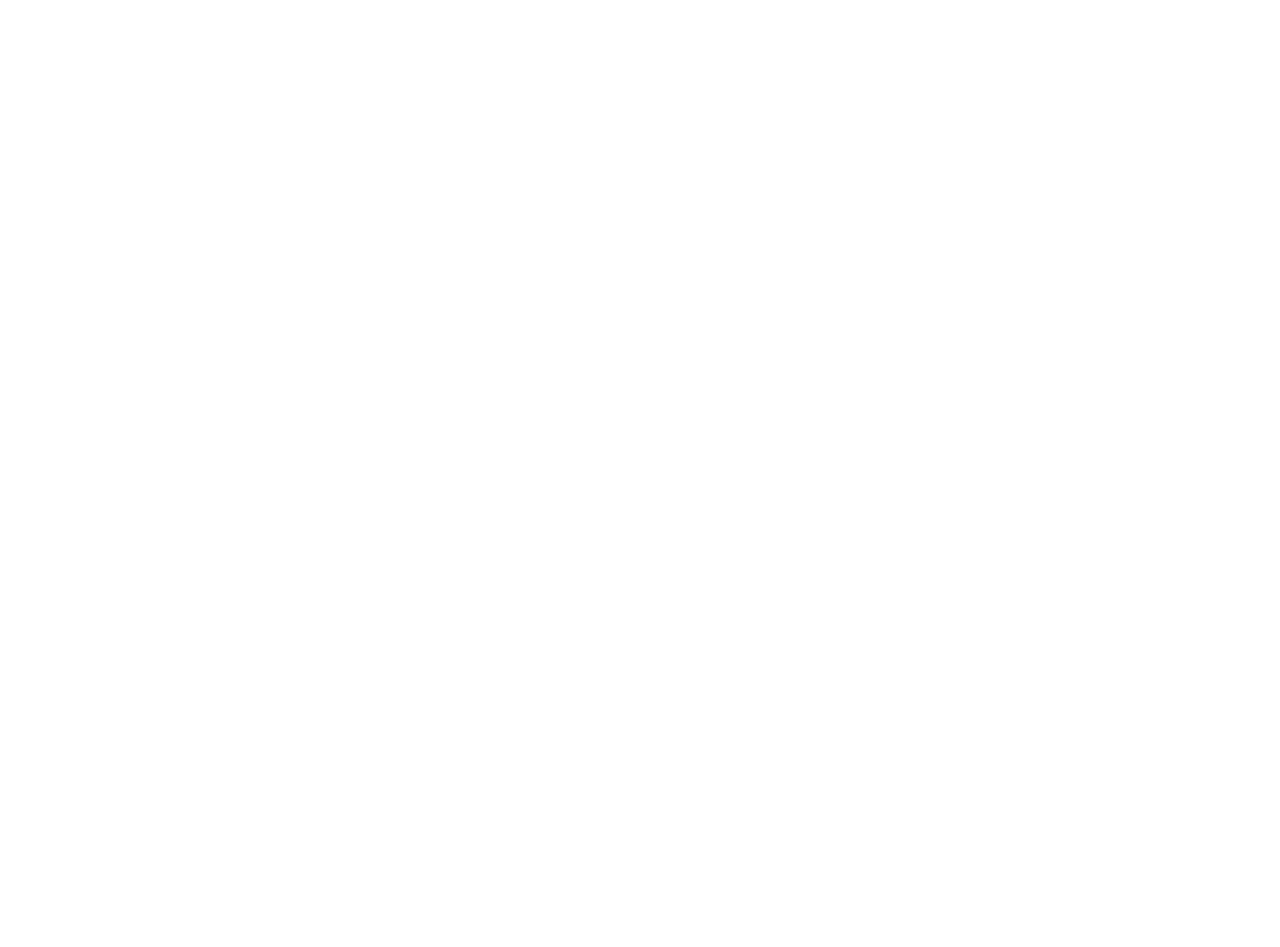
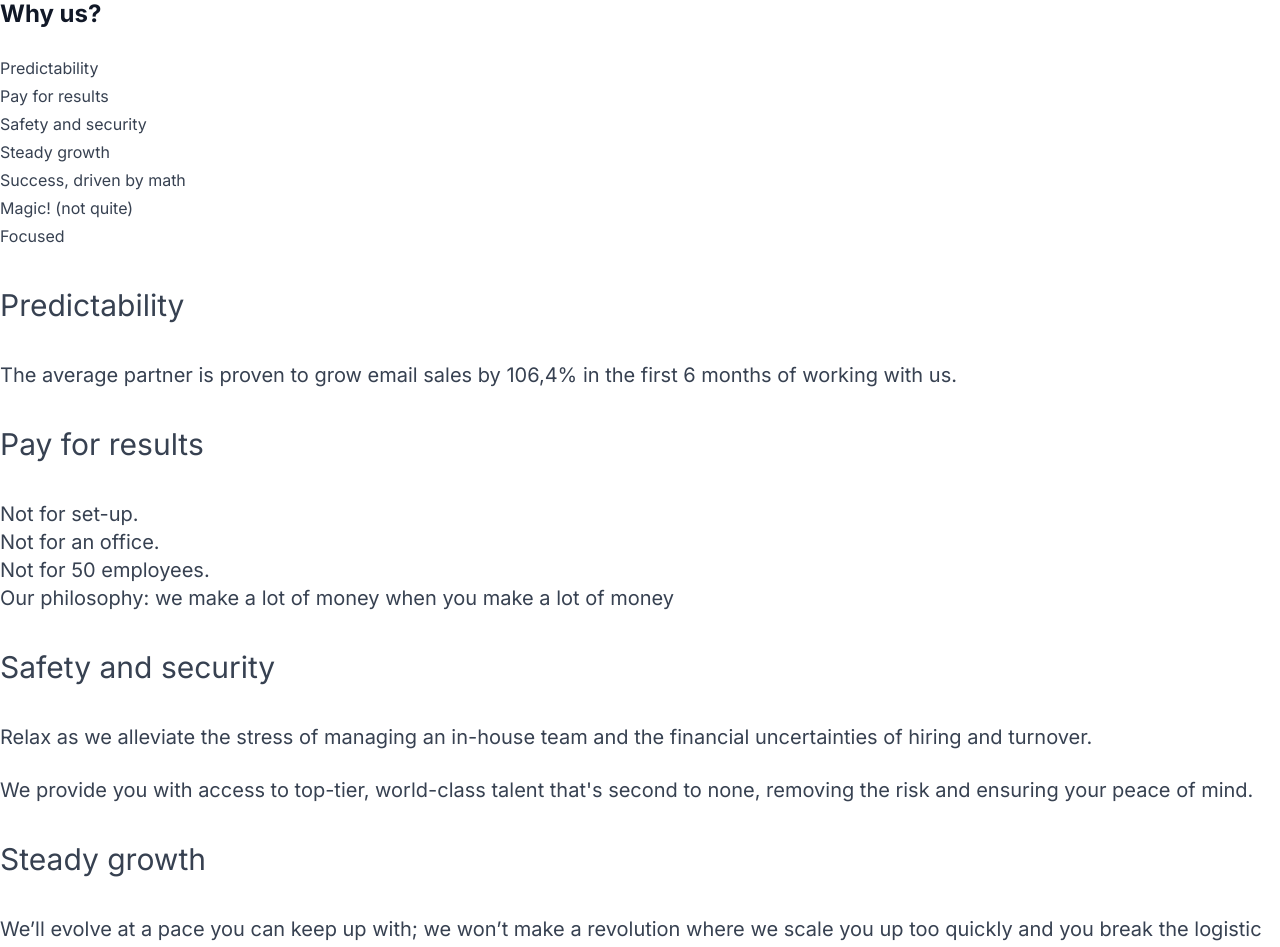
Before and after one commit to AlexNikolov2/grow-my-mail, a Next.js app: page / in a window 1280 px wide. Shown: the part 4040-4987 px from the top of the page. Before the commit the page ends 2768 px from the top, so only its background shows below. Built offline with nearby package versions, Linux system fonts and the light colour scheme.

Commit message:
setting up dropdowns help

```diff
--- a/src/app/components/Dropdowns.tsx
+++ b/src/app/components/Dropdowns.tsx
@@ -1,6 +1,9 @@
 import Image from "next/image";
+import { useState } from "react";
 
 export function DropdownsWhy() {
+  let [isOpened, setIsOpened] = useState();
+
   return (
     <section className="dropdown-wrap">
       <h2>Why us?</h2>
@@ -85,5 +88,86 @@
   );
 }
 export function DropdownsHelp() {
-  return <></>;
+  return (
+    <section className="dropdown-wrap">
+      <h2>Why us?</h2>
+      <section className="dropdown-items-wrap">
+        <section className="items-all">
+          <section className="item-dropdown">Predictability</section>
+          <section className="item-dropdown">Pay for results</section>
+          <section className="item-dropdown">Safety and security</section>
+          <section className="item-dropdown">Steady growth</section>
+          <section className="item-dropdown">Success, driven by math</section>
+          <section className="item-dropdown">Magic! (not quite)</section>
+          <section className="item-dropdown">Focused</section>
+        </section>
+        <section className="item-display">
+          <section className="item-display-wrap">
+            <section className="item-display">
+              <p className="text-3xl">Predictability</p>
+              <p className="text-xl">
+                The average partner is proven to grow email sales by 106,4% in
+                the first 6 months of working with us.
+              </p>
+            </section>
+            <section className="item-display">
+              <p className="text-3xl">Pay for results</p>
+              <p className="text-xl">
+                Not for set-up.
+                <br /> Not for an office. <br /> Not for 50 employees.
+                <br /> Our philosophy: we make a lot of money when you make a
+                lot of money
+              </p>
+            </section>
+
+            <section className="item-display">
+              <p className="text-3xl">Safety and security</p>
+              <p className="text-xl">
+                Relax as we alleviate the stress of managing an in-house team
+                and the financial uncertainties of hiring and turnover.
+              </p>
+              <p className="text-xl">
+                We provide you with access to top-tier, world-class talent
+                that&apos;s second to none, removing the risk and ensuring your
+                peace of mind.
+              </p>
+            </section>
+            <section className="item-display">
+              <p className="text-3xl">Steady growth</p>
+              <p className="text-xl">
+                We’ll evolve at a pace you can keep up with; we won’t make a
+                revolution where we scale you up too quickly and you break the
+                logistic chain.
+              </p>
+            </section>
+            <section className="item-display">
+              <p className="text-3xl">Success, driven by math</p>
+              <p className="text-xl">
+                <p>We don’t rely on luck.</p>
+                <p>We engineer success based on data.</p>
+                <p>
+                  We analyze best-performing email campaigns and opportunities
+                  and capitalize on those.
+                </p>
+              </p>
+            </section>
+            <section className="item-display">
+              <p className="text-3xl">Magic! (not quite)</p>
+              <p className="text-xl">
+                The average partner is proven to grow email sales by 106,4% in
+                the first 6 months of working with us.
+              </p>
+            </section>
+            <section className="item-display">
+              <p className="text-3xl">Focused</p>
+              <p className="text-xl">
+                The average partner is proven to grow email sales by 106,4% in
+                the first 6 months of working with us.
+              </p>
+            </section>
+          </section>
+        </section>
+      </section>
+    </section>
+  );
 }
--- a/src/app/page.tsx
+++ b/src/app/page.tsx
@@ -6,8 +6,9 @@
 import feature_img1 from "../../public/img/Email-Campaigns-smaller.webp";
 import xy from "../../public/img/x-to-y.png";
 import Slider from "./components/Slider";
-
+import { DropdownsHelp } from "./components/Dropdowns";
 import image from "../../public/next.svg";
+import { DropdownsWhy } from "./components/Dropdowns";
 
 export default function Home() {
   return (
@@ -84,19 +85,8 @@
             sales.
           </p>
         </section>
-        <section className="why-us">
-          <h2>Why us?</h2>
-          <section className="drowdowns-1">
-            <section className="left">
-              <section className="left-item">
-                {/*itemz */}
-              </section>
-            </section>
-            <section className="right">
-              {/*itemz */}
-            </section>
-          </section>
-        </section>
+        <DropdownsWhy></DropdownsWhy>
+        <DropdownsHelp></DropdownsHelp>
         <section className="book-a-call">
           <h2>Start your e-mail expansion</h2>
           <p>
```
